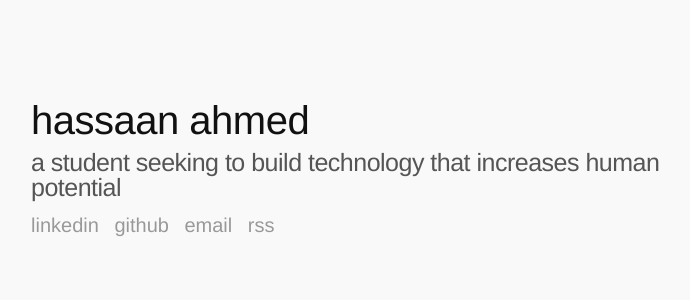
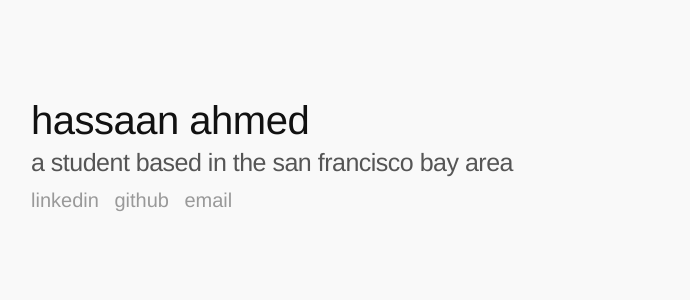
Before and after one commit to ahmedxyz/ahmedxyz.github.io, a Jekyll site: the page built from index.html, in a window 1280 px wide. Shown: the top 300 px of the page, without its empty margins (249-939 px from the left). Built offline with Jekyll 4.4.1, drawn with Linux system fonts in a browser that asks for light colours.

Commit message:
Removed unnecessary links

```diff
--- a/_config.yml
+++ b/_config.yml
@@ -1,7 +1,7 @@
 # Basic
 name:               "Hassaan Ahmed"
 title:              "Hassaan Ahmed"
-description:        "a student seeking to build technology that increases human potential"
+description:        "a student based in the san francisco bay area"
 author:             Hassaan Ahmed
 logo:               /assets/images/logo.png
 
@@ -23,8 +23,6 @@ nav:
     href:           "//github.com/hahmed427"
   - name:           "Email"
     href:           "mailto:me@hassaanahmed.com"
-  - name:           "RSS"
-    href:            "/feed.xml"
 
 # Sass
 sass:
```
